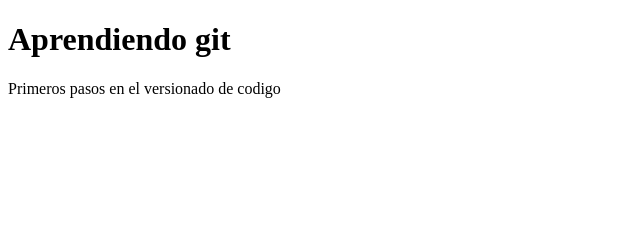
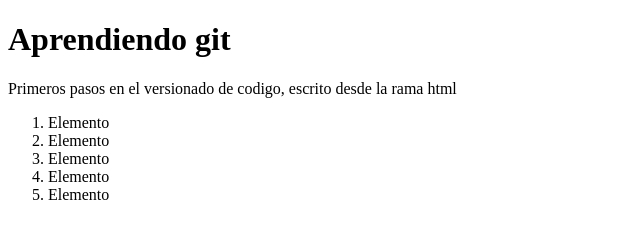
Before and after one commit to Jose-ben/youtube-git, a plain HTML site: page index.html in a window 1280 px wide. Shown: the whole page, without its empty margins (0-640 px from the left). Drawn offline with Linux system fonts and the light colour scheme.

Commit message:
Agregando index.js al index.html

```diff
--- a/index.html
+++ b/index.html
@@ -7,6 +7,14 @@
 </head>
 <body>
   <h1>Aprendiendo git</h1>
-  <p>Primeros pasos en el versionado de codigo</p>
+  <p>Primeros pasos en el versionado de codigo, escrito desde la rama html</p>
+  <ol>
+    <li>Elemento</li>
+    <li>Elemento</li>
+    <li>Elemento</li>
+    <li>Elemento</li>
+    <li>Elemento</li>
+  </ol>
+  <script src="index.js"></script>
 </body>
 </html>
```
